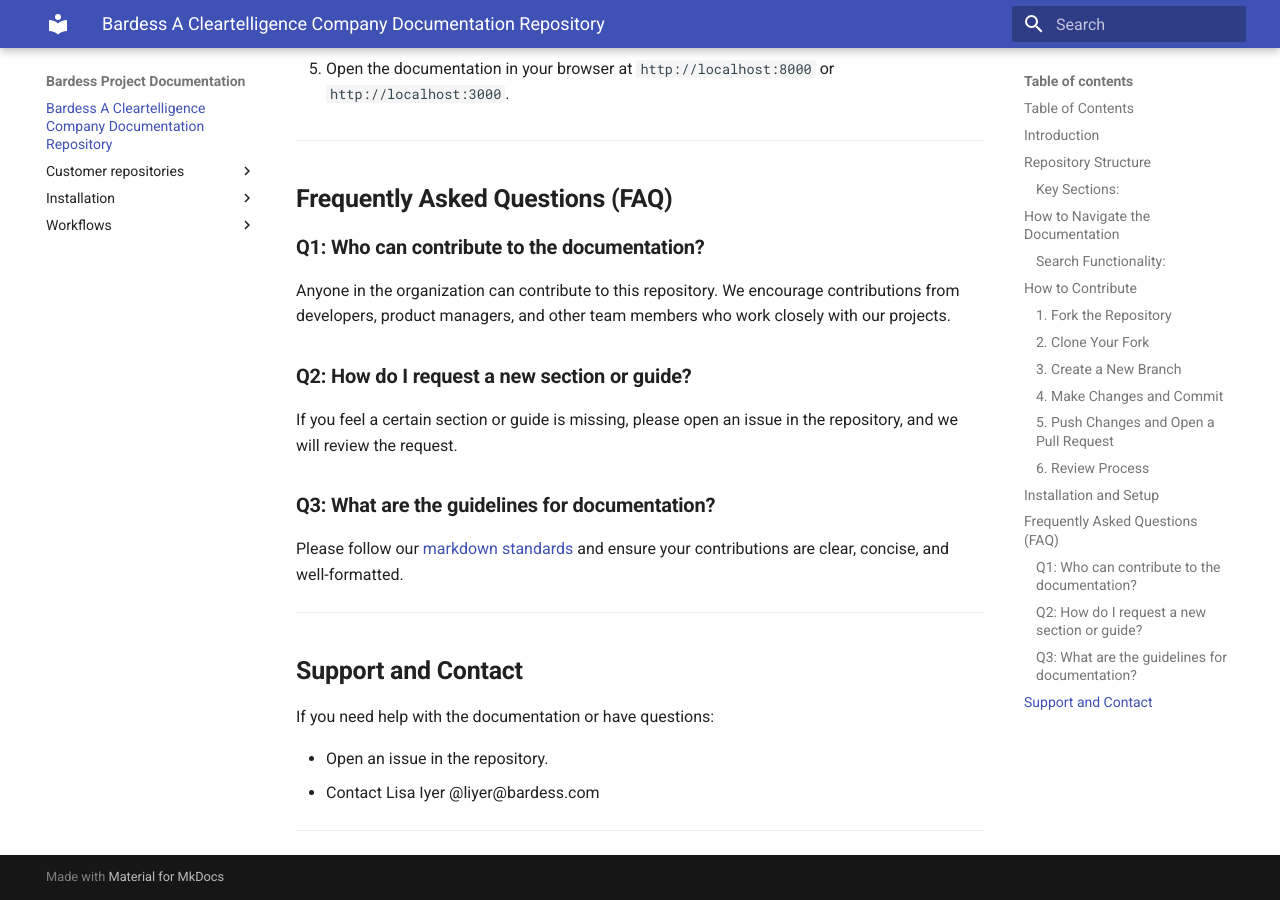
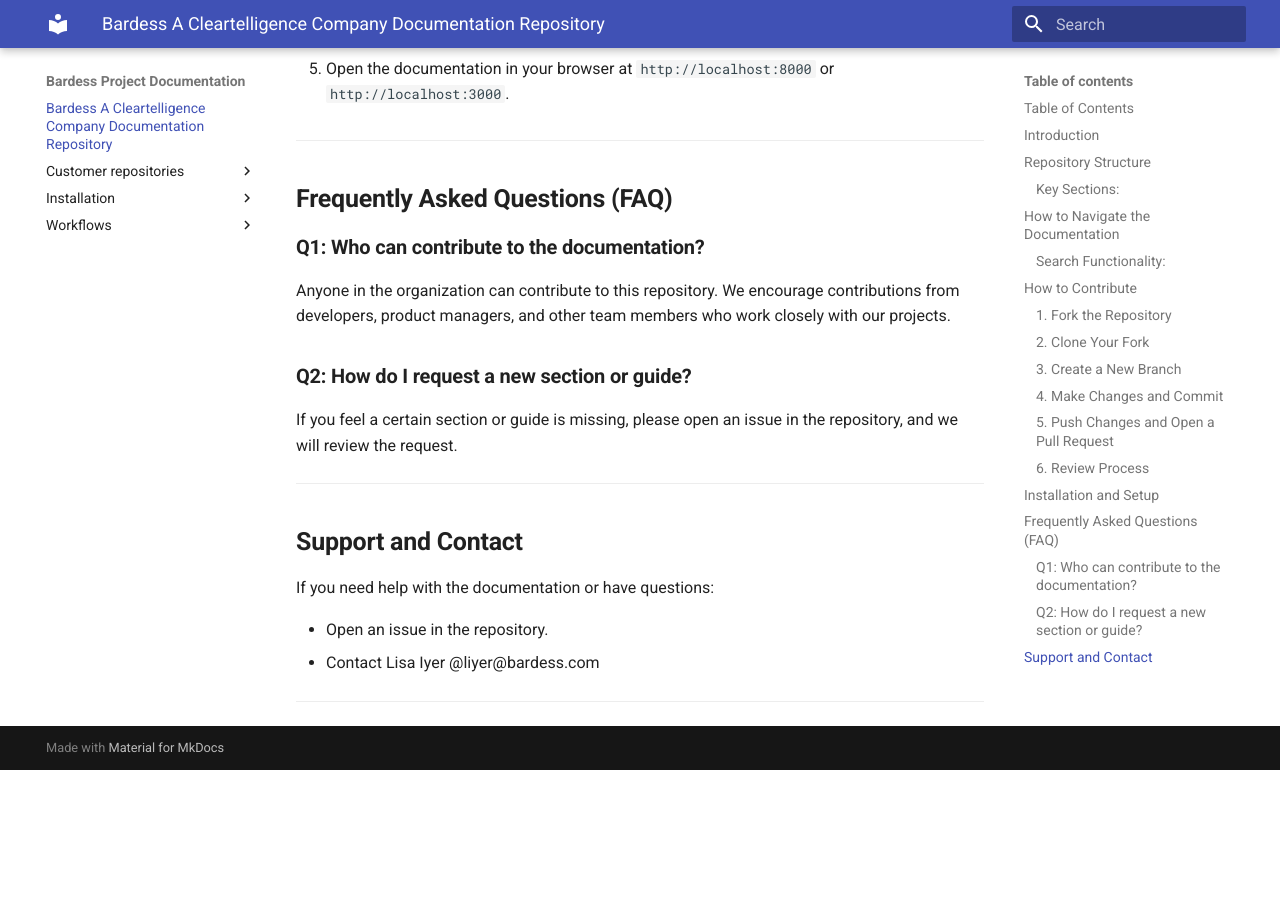
Before and after one commit to bardess-group-ltd/documentation, an MkDocs documentation site: the page built from docs/index.md, in a window 1280 px wide and 900 px high, scrolled down 3021 px. Built offline with MkDocs 1.6.1 and Material for MkDocs 9.7.7, drawn with Linux system fonts in a browser that asks for light colours; after the commit the page ends 3791 px from its top, so only the background shows below that.

Commit message:
changes to main

```diff
--- a/docs/index.md
+++ b/docs/index.md
@@ -135,9 +135,6 @@
 ### **Q2: How do I request a new section or guide?**
 If you feel a certain section or guide is missing, please open an issue in the repository, and we will review the request.
 
-### **Q3: What are the guidelines for documentation?**
-Please follow our [markdown standards](./docs/workflows/markdown_standards.md) and ensure your contributions are clear, concise, and well-formatted.
-
 ---
 
 ## **Support and Contact**
```
Also changed, not shown: README.md (+0 -8 lines).
